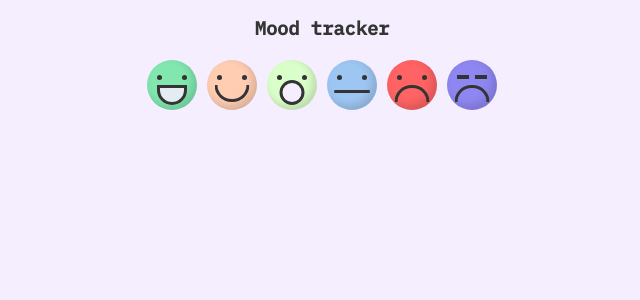
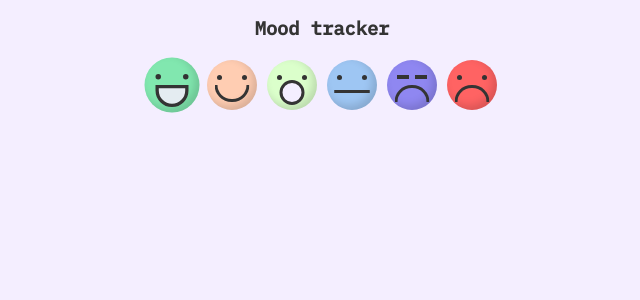
Before and after one commit to LinSchmitz/miniAssignments, a React (Vite) app in the folder moodTracker/: page / in a window 1280 px wide. In both pictures the pointer is over the element 490 px from the left and 85 px from the top of the page. Shown: the top 300 px of the page, without its empty margins (318-958 px from the left). Built offline with nearby package versions, Linux system fonts and the light colour scheme; the HTML template or start-up script is replaced by a standard one.

Commit message:
added extra css

```diff
--- a/moodTracker/src/App.jsx
+++ b/moodTracker/src/App.jsx
@@ -19,8 +19,8 @@ function EmojiRow() {
         <SmillyEmoji mood="good" title="good" />
         <SmillyEmoji mood="surprised" title="surprised" />
         <SmillyEmoji mood="sad" title="sad" />
+        <SmillyEmoji mood="supersad" title="super sad" />
         <SmillyEmoji mood="angry" title="angry" />
-        <SmillyEmoji mood="supersad" title="super sad" />
       </div>
     </div>
   );
--- a/moodTracker/src/index.css
+++ b/moodTracker/src/index.css
@@ -54,6 +54,12 @@ body {
   box-shadow: inset -4px -4px 8px rgba(0, 0, 0, 0.15);
   overflow: hidden;
   cursor: pointer;
+  transition: all 0.3s;
+}
+
+.emoji:hover {
+  transform: scale(1.1);
+  transition: transform 0.2s ease-in-out;
 }
 
 /* Happy Mood */
```
